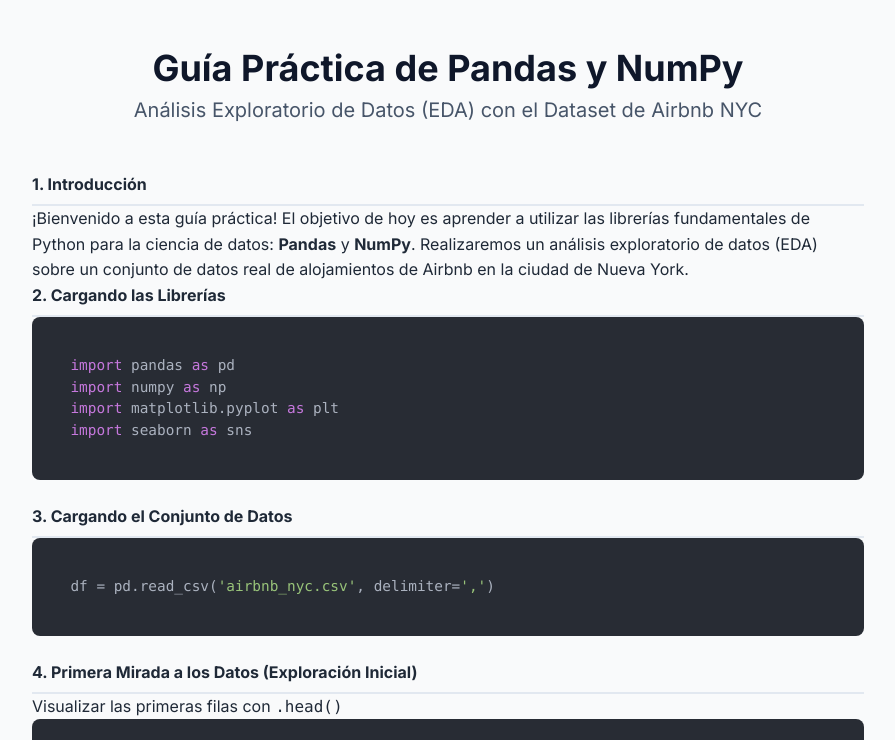
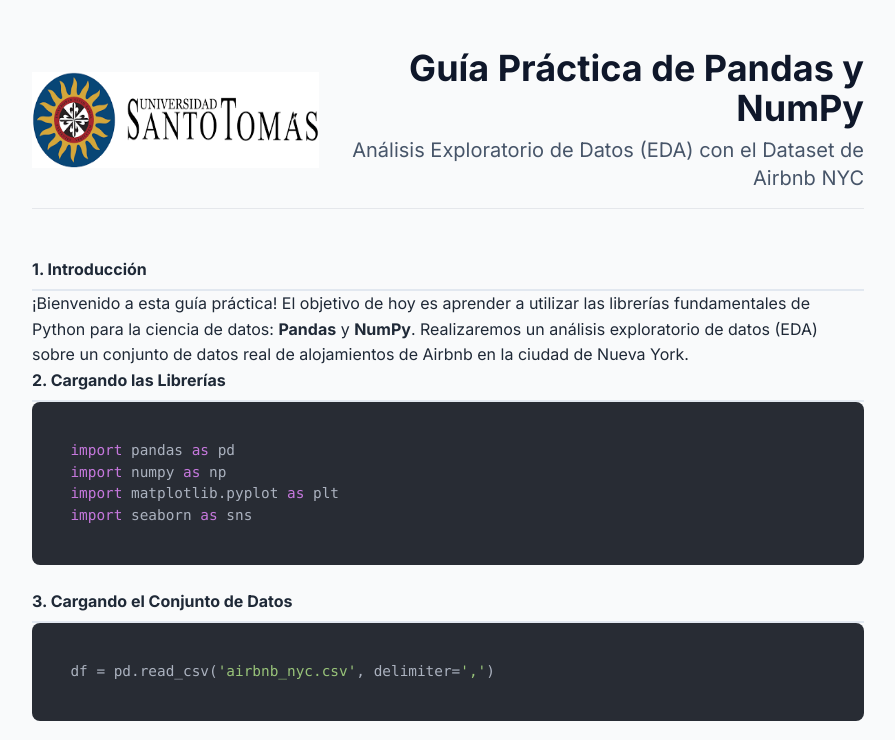
Before and after one commit to pythonCienciaDatosSantoto/guia_1_pandas, a plain HTML site: page index.html in a window 1280 px wide. Shown: the top 740 px of the page, without its empty margins (192-1087 px from the left). Drawn offline with nearby package versions, Linux system fonts and the light colour scheme.

Commit message:
Update index.html

```diff
--- a/index.html
+++ b/index.html
@@ -87,9 +87,16 @@
 <body class="bg-gray-50 text-gray-800">
     <div class="container mx-auto px-4 sm:px-6 lg:px-8 py-12 max-w-4xl">
 
-        <header class="text-center mb-12">
-            <h1 class="text-4xl font-bold text-slate-900 mb-2">Guía Práctica de Pandas y NumPy</h1>
-            <p class="text-xl text-slate-600">Análisis Exploratorio de Datos (EDA) con el Dataset de Airbnb NYC</p>
+        <header class="flex items-center justify-between mb-12 border-b pb-4">
+            <!-- Logo de la Universidad -->
+            <div>
+                <img src="logo_santoto.png" alt="Logo Universidad Santo Tomás" class="h-24"> <!-- Asegúrate de que el archivo 'logo_santoto.png' esté en la misma carpeta -->
+            </div>
+            <!-- Título de la Guía -->
+            <div class="text-right">
+                <h1 class="text-4xl font-bold text-slate-900 mb-2">Guía Práctica de Pandas y NumPy</h1>
+                <p class="text-xl text-slate-600">Análisis Exploratorio de Datos (EDA) con el Dataset de Airbnb NYC</p>
+            </div>
         </header>
 
         <main>
```
